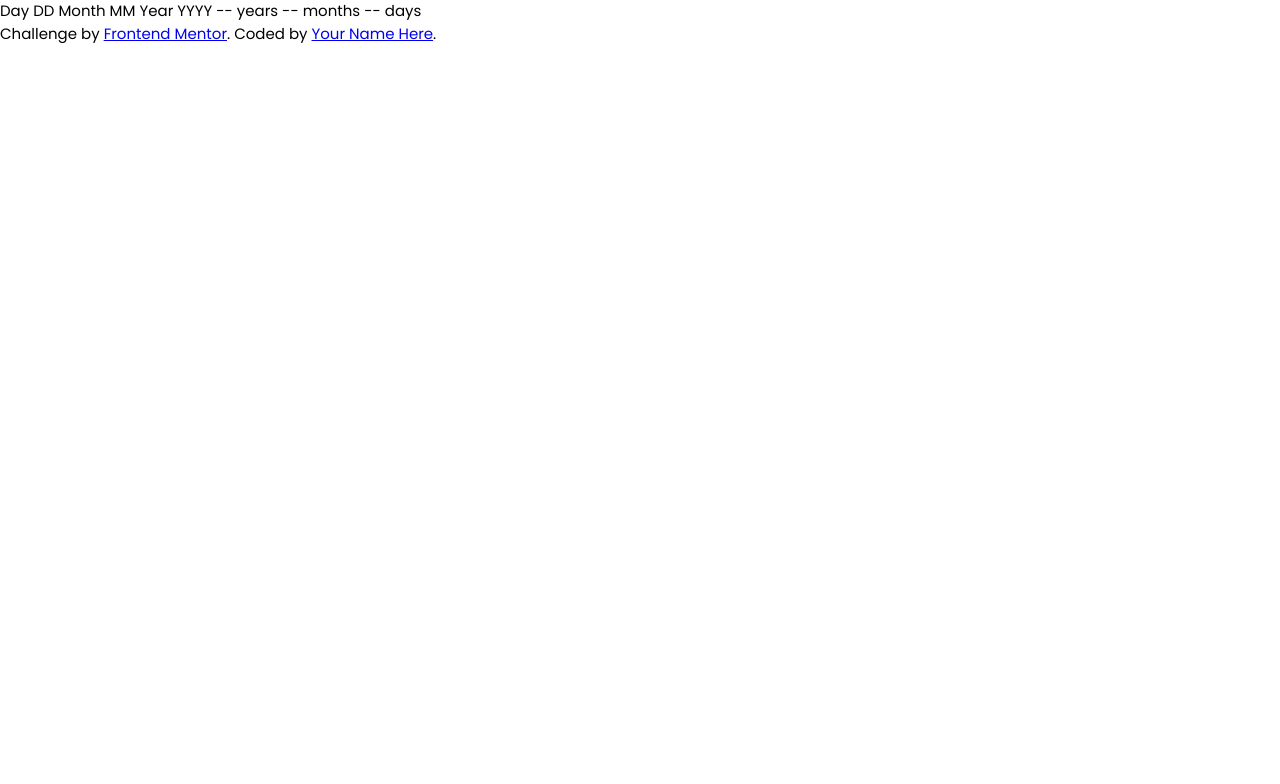
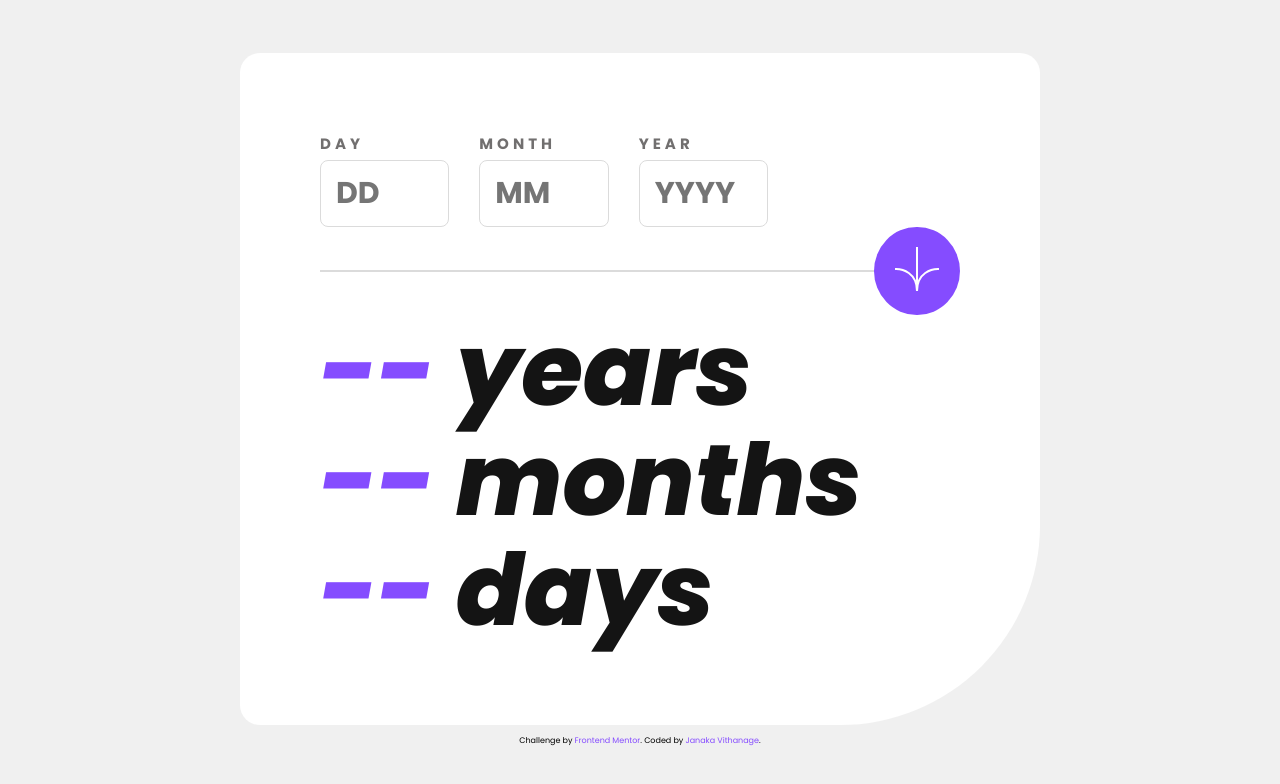
Before and after one commit to jkvithanage/age-calculator-app, a website built with Parcel: page index.html in a window 1280 px wide. Built offline with nearby package versions, Linux system fonts and the light colour scheme.

Commit message:
mobile + desktop layout

```diff
--- a/index.html
+++ b/index.html
@@ -10,11 +10,40 @@
         <script type="module" src="src/js/controller.js"></script>
     </head>
     <body>
-        Day DD Month MM Year YYYY -- years -- months -- days
-
-        <div class="attribution">
-            Challenge by <a href="https://www.frontendmentor.io?ref=challenge" target="_blank">Frontend Mentor</a>.
-            Coded by <a href="#">Your Name Here</a>.
+        <div class="container">
+            <div class="card">
+                <form>
+                    <div class="inputs">
+                        <div class="form-field">
+                            <label for="day">DAY</label>
+                            <input type="number" id="day" value="" placeholder="DD" />
+                        </div>
+                        <div class="form-field">
+                            <label for="month">MONTH</label>
+                            <input type="number" id="month" value="" placeholder="MM" />
+                        </div>
+                        <div class="form-field">
+                            <label for="year">YEAR</label>
+                            <input type="number" id="year" value="" placeholder="YYYY" />
+                        </div>
+                    </div>
+                    <div class="btn-field">
+                        <hr />
+                        <button type="submit" class="btn-submit">
+                            <img src="./assets/images/icon-arrow.svg" alt="icon-arrow" />
+                        </button>
+                    </div>
+                </form>
+                <div class="output">
+                    <p><span class="output-year">--</span> years</p>
+                    <p><span class="output-month">--</span> months</p>
+                    <p><span class="output-days">--</span> days</p>
+                </div>
+            </div>
+            <div class="attribution">
+                Challenge by <a href="https://www.frontendmentor.io?ref=challenge" target="_blank">Frontend Mentor</a>.
+                Coded by <a href="https://github.com/jkvithanage" target="_blank">Janaka Vithanage</a>.
+            </div>
         </div>
     </body>
 </html>
--- a/src/js/controller.js
+++ b/src/js/controller.js
@@ -0,0 +1,5 @@
+const btnSubmit = document.querySelector(".btn-submit");
+btnSubmit.addEventListener("click", (e) => {
+    console.log(e);
+    e.preventDefault();
+});
--- a/src/scss/_base.scss
+++ b/src/scss/_base.scss
@@ -2,6 +2,19 @@
 *::after,
 *::before {
     box-sizing: border-box;
+}
+
+// Remove arrows from number inputs
+/* Chrome, Safari, Edge, Opera */
+input::-webkit-outer-spin-button,
+input::-webkit-inner-spin-button {
+    -webkit-appearance: none;
+    margin: 0;
+}
+
+/* Firefox */
+input[type="number"] {
+    -moz-appearance: textfield;
 }
 
 html {
@@ -48,3 +61,168 @@ h5 {
 p {
     margin-top: 0;
 }
+
+// Containers
+
+.container {
+    background-color: $off-white;
+    margin-left: auto;
+    margin-right: auto;
+    padding-top: 10rem;
+    width: 100%;
+    height: 100vh;
+}
+
+.card {
+    border-radius: 2rem 2rem 10rem 2rem;
+    padding: 5rem 2rem;
+    margin-left: auto;
+    margin-right: auto;
+    background-color: $white;
+    width: 90%;
+}
+
+.inputs {
+    width: 100%;
+    display: flex;
+    justify-content: center;
+
+    input {
+        width: 100%;
+        color: $off-black;
+        font-size: 2rem;
+        font-weight: 700;
+        padding: 1.5rem;
+        border: 1.5px solid $light-grey;
+        border-radius: 0.8rem;
+    }
+}
+
+.form-field {
+    display: grid;
+
+    &:nth-child(2) {
+        margin: 0 1.5rem;
+    }
+
+    label {
+        font-size: 1.2rem;
+        letter-spacing: 0.4rem;
+        font-weight: 700;
+        color: $smokey-grey;
+        margin-bottom: 0.5rem;
+    }
+}
+
+.btn-submit {
+    background-color: $primary-purple;
+    padding: 2rem;
+    border: none;
+    border-radius: 50%;
+
+    &:hover {
+        background-color: $off-black;
+    }
+}
+
+.btn-field {
+    position: relative;
+    margin-top: 7rem;
+
+    hr {
+        width: 100%;
+        border: 1px solid $light-grey;
+    }
+
+    button {
+        position: absolute;
+        top: 50%;
+        left: 50%;
+        transform: translate(-50%, -50%);
+    }
+}
+
+.output {
+    line-height: 6rem;
+    letter-spacing: -1;
+    margin-top: 6rem;
+    color: $off-black;
+    font-size: 5rem;
+    font-weight: 800;
+    font-style: italic;
+
+    p {
+        margin: 0;
+    }
+
+    span {
+        color: $primary-purple;
+    }
+}
+
+.attribution {
+    margin-top: 1rem;
+    text-align: center;
+    font-size: 0.8rem;
+
+    a {
+        text-decoration: none;
+        color: $primary-purple;
+    }
+}
+
+@media screen and (min-width: 768px) {
+    body {
+        font-size: 1.8rem;
+    }
+
+    .container {
+        display: flex;
+        flex-direction: column;
+        justify-content: center;
+        align-items: center;
+        padding: 0;
+    }
+
+    .card {
+        width: 80rem;
+        border-radius: 2rem 2rem 20rem 2rem;
+        padding: 8rem;
+    }
+
+    .inputs {
+        width: 70%;
+
+        input {
+            font-size: 3rem;
+        }
+    }
+
+    .form-field {
+        &:nth-child(2) {
+            margin: 0 3rem;
+        }
+
+        label {
+            font-size: 1.5rem;
+        }
+    }
+
+    .btn-field {
+        display: flex;
+        align-items: center;
+        justify-content: center;
+        margin-top: 0rem;
+
+        button {
+            position: static;
+            transform: translate(0);
+        }
+    }
+
+    .output {
+        font-size: 10rem;
+        line-height: 11rem;
+        margin-top: 0;
+    }
+}
--- /dev/null
+++ b/src/scss/_variables.scss
@@ -0,0 +1,10 @@
+// primary colors
+$primary-purple: hsl(259, 100%, 65%);
+$primary-light-red: hsl(0, 100%, 67%);
+
+// Neutral
+$white: hsl(0, 0%, 100%);
+$off-white: hsl(0, 0%, 94%);
+$light-grey: hsl(0, 0%, 86%);
+$smokey-grey: hsl(0, 1%, 44%);
+$off-black: hsl(0, 0%, 8%);
--- a/src/scss/main.scss
+++ b/src/scss/main.scss
@@ -1,4 +1,5 @@
 @import "../../node_modules/normalize.css/normalize.css";
 
 @import "./fonts";
+@import "./variables";
 @import "./base";
```
